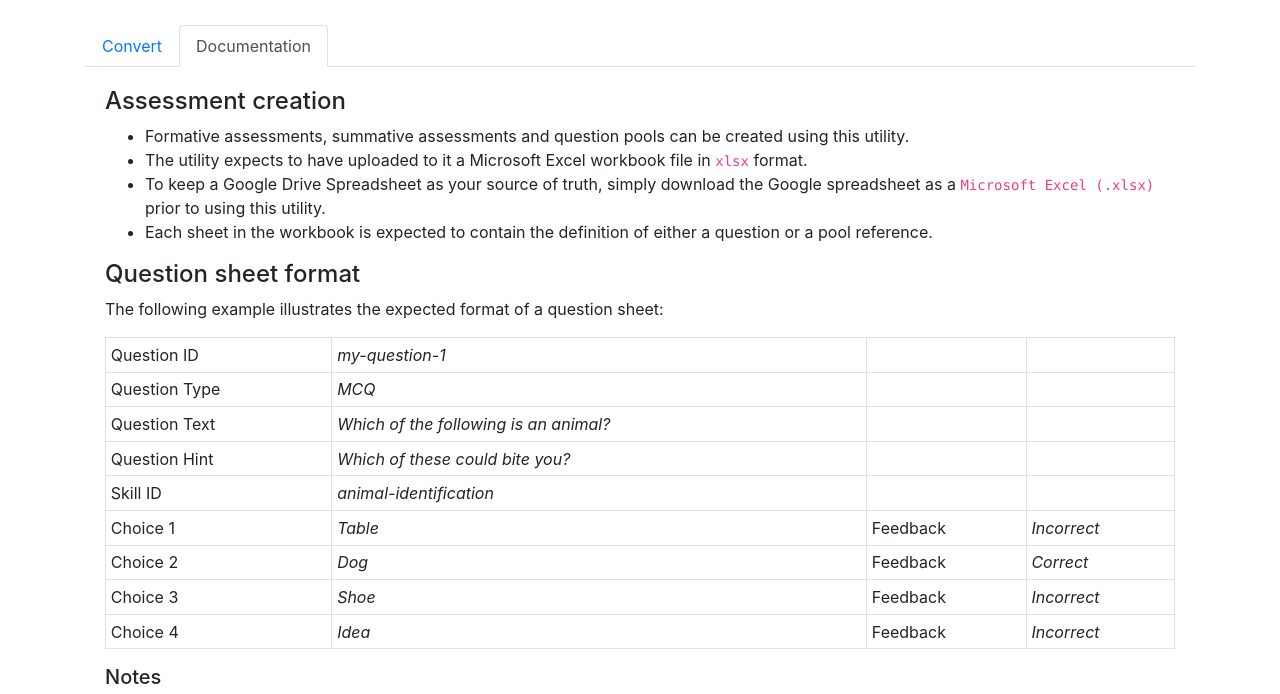
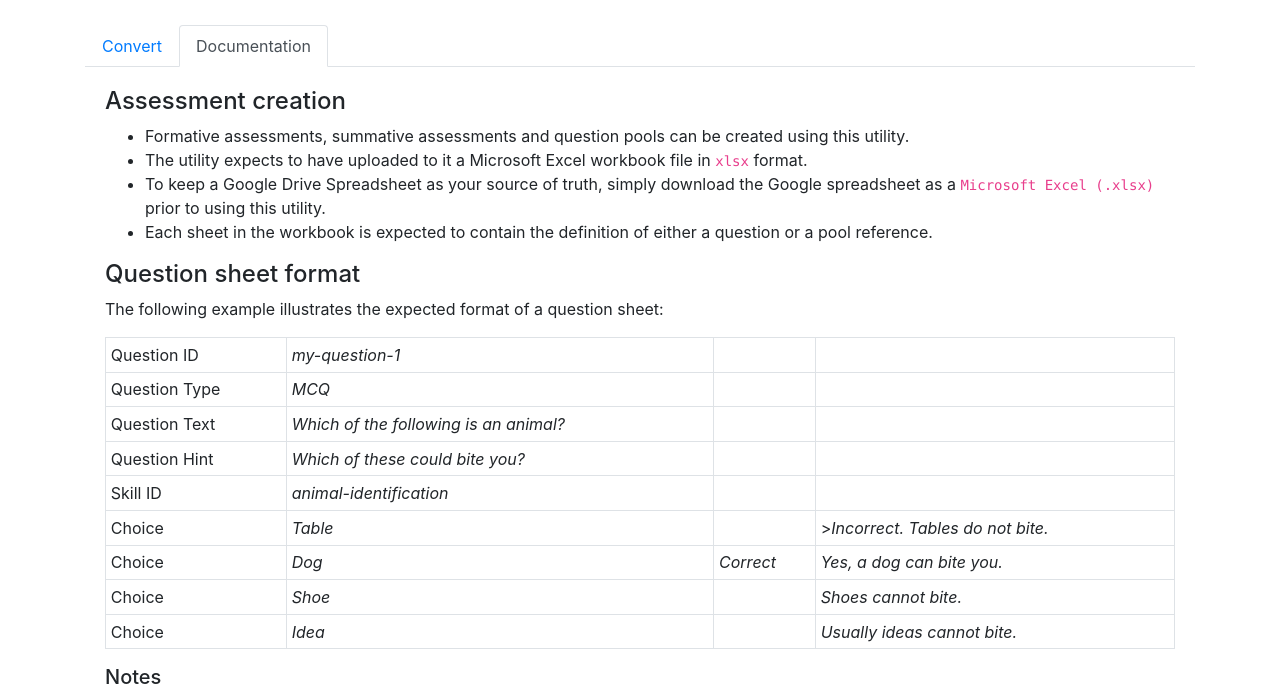
Before and after one commit to Simon-Initiative/xlsx-to-oli, a website: page src/xlsx.html in a window 1280 px wide. Both pictures are taken after a click on the tab "Documentation". Shown: the part 70-764 px from the top of the page. Drawn offline with nearby package versions, Linux system fonts and the light colour scheme.

Commit message:
require custom feedback

```diff
--- a/package.json
+++ b/package.json
@@ -1,6 +1,6 @@
 {
   "name": "xlsx-to-oli",
-  "version": "0.0.4",
+  "version": "0.0.6",
   "description": "",
   "main": "index.js",
   "scripts": {
--- a/src/server.js
+++ b/src/server.js
@@ -25,7 +25,7 @@ app.get('/xlsx', function (req, res) {
 });
 
 
-app.post('/workbook', express.json(), function (req, res, next) {
+app.post('/workbook', express.json({ limit: '50mb' }), function (req, res, next) {
 
   const doc = req.body.doc;
 
--- a/src/xlsx.html
+++ b/src/xlsx.html
@@ -169,28 +169,28 @@
                 <td></td>
               </tr>
               <tr>
-                <td>Choice 1</td>
+                <td>Choice</td>
                 <td><i>Table</i></td>
-                <td>Feedback</td>
-                <td><i>Incorrect</i></td>
+                <td></td>
+                <td>><i>Incorrect. Tables do not bite.</i></td>
               </tr>
               <tr>
-                <td>Choice 2</td>
+                <td>Choice</td>
                 <td><i>Dog</td>
-                <td>Feedback</td>
                 <td><i>Correct</i></td>
+                <td><i>Yes, a dog can bite you.</i></td>
               </tr>
               <tr>
-                <td>Choice 3</td>
+                <td>Choice</td>
                 <td><i>Shoe</td>
-                <td>Feedback</td>
-                <td><i>Incorrect</i></td>
+                <td></td>
+                <td><i>Shoes cannot bite. </i></td>
               </tr>
               <tr>
-                <td>Choice 4</td>
+                <td>Choice</td>
                 <td><i>Idea</i></td>
-                <td>Feedback</td>
-                <td><i>Incorrect</i></td>
+                <td></td>
+                <td><i>Usually ideas cannot bite.</i></td>
               </tr>
             </tbody>
           </table>
@@ -203,7 +203,7 @@
             <li>There can be zero or more skills</li>
             <li>There must be at least two choices</li>
             <li>There must be exactly one choice marked <code>Correct</code></li>
-            <li>Feeback must be either <code>Correct</code> or <code>Incorrect</code></li>
+            <li>Feeback must be present for each choice</li>
             <li>Assessment, question and skill IDs cannot contain spaces</li>
             <li>The utility stops processsing a sheet at the first blank row that it encounters</li>
           </ul>
```
Also changed, not shown: src/convert.js (+7 -7 lines), src/index.html (+8 -0 lines).
